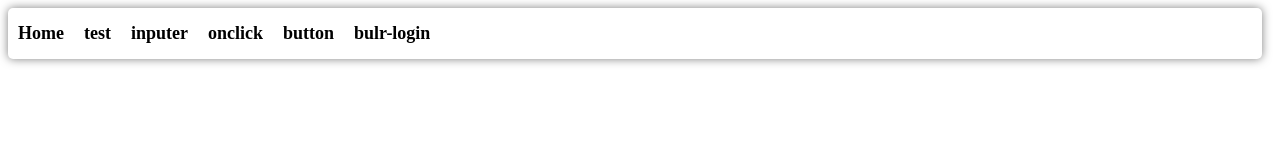
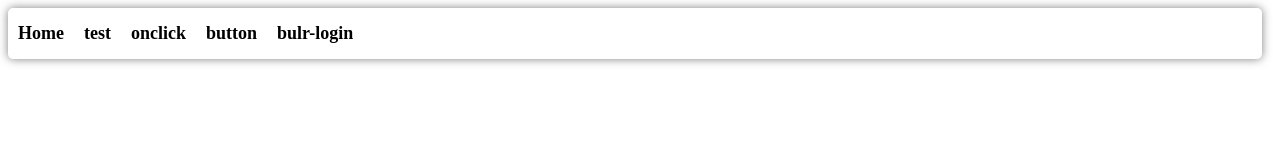
Before and after one commit to MCheping8108/vue-html-demo, a Vue app: page / in a window 1280 px wide. Shown: the top 160 px of the page. Built offline with nearby package versions, Linux system fonts and the light colour scheme.

Commit message:
删除inputer路由

```diff
--- a/src/App.vue
+++ b/src/App.vue
@@ -30,7 +30,7 @@ export default {
       <nav>
         <RouterLink to="/">Home</RouterLink>
         <RouterLink to="/test">test</RouterLink>
-        <RouterLink to="/inputer">inputer</RouterLink>
+        <!-- <RouterLink to="/inputer">inputer</RouterLink> -->
         <RouterLink to="/onclick">onclick</RouterLink>
         <RouterLink to="/button">button</RouterLink>
         <RouterLink to="/bulr-login">bulr-login</RouterLink>
--- a/src/router/index.js
+++ b/src/router/index.js
@@ -6,7 +6,7 @@ const router = createRouter({
   routes: [
     {path: '/', name: 'home', component: HomeView},
     {path: '/test', name: 'test', component: () => import('../views/test.vue')},
-    {path: '/inputer', name: 'inputer', component: () => import('../views/inputer.vue')},
+    // {path: '/inputer', name: 'inputer', component: () => import('../views/inputer.vue')},
     {path: '/onclick', name: 'onclick', component: () => import('../views/onclick.vue')},
     {path: '/button', name: 'element', component: () => import('../views/button.vue')},
     {path: '/bulr-login', name: 'bulr-login', component: () => import('../views/Bulr-Login.vue')},
```
